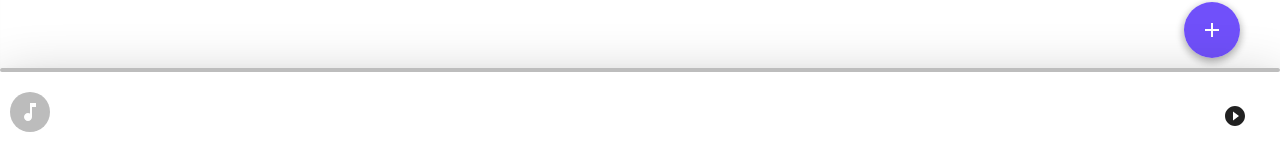
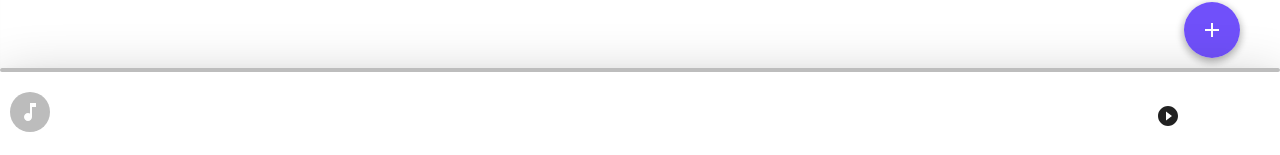
Before and after one commit to ashinzekene/react-music-player, a React (Create React App) app: page / in a window 1280 px wide. Shown: the part 642-797 px from the top of the page. Built offline with nearby package versions, Linux system fonts and the light colour scheme; what react-tap-event-plugin would draw is missing.

Commit message:
paper moves to nowplaying

```diff
--- a/src/App.js
+++ b/src/App.js
@@ -38,18 +38,14 @@ class App extends Component {
 
   componentWillReceiveProps(nextProps) {
     if (nextProps.playState !== this.props.playState) {
-      console.log("CHANGE")
       if (!nextProps.playState.playing) {
-        console.log("Pause")
         // PAUSE
         this.audioPlayer.pause()
       } else if (nextProps.playState.songId === this.props.playState.songId) {
         // RESUME
-        console.log("play")
         this.audioPlayer.play()
         // Start playing
       } else {
-        console.log("play")
         this.playSong(nextProps.playState.songId)
       }
     }
--- a/src/components/Header.js
+++ b/src/components/Header.js
@@ -24,7 +24,6 @@ class Header extends Component {
   }
 
   openPage = page => () => {
-    console.log("Toggle page")
     page && this.props.openPage(page)
     this.setState(prevState => ({ open: !prevState.open }))
   }
--- a/src/components/NowPlaying.js
+++ b/src/components/NowPlaying.js
@@ -18,13 +18,15 @@ const NowPlaying = props => {
     <Paper className="small-now-playing" zDepth={5} rounded={false}>
       <LinearProgress className="song-progress" mode="determinate" min={0} max={100} value={currentTime} />
       <div style={{ display: "flex", padding: "20px 10px" }} className="now-playing-container">
-        <div style={{ width: "15%" }}>
-          <Avatar icon={<ImageMusicNote />} />
+        <div style={{ width: "90%" }} onClick={ openNowPlaying } >
+          <div style={{ width: "15%", display: "inline-block" }}>
+            <Avatar icon={<ImageMusicNote />} />
+          </div>
+          <div style={{ display: "inline-block", width: "77%" }} className="song-title">
+            {song && song.name}
+          </div>
         </div>
-        <div className="song-title">
-          {song && song.name}
-        </div>
-        <div className="play-pause-button">
+        <div style={{ width: "50px" }} className="play-pause-button">
           <IconButton onClick={togglePlaying} >{button}</IconButton>
         </div>
       </div>
--- a/src/index.css
+++ b/src/index.css
@@ -33,7 +33,7 @@ body {
   padding-bottom: 10px;
   height: 140px;
 }
-.song .song-title {
+.song-title {
   padding: 0px 12px;
   white-space: nowrap;
   text-overflow: ellipsis;
--- a/src/views/MainView.js
+++ b/src/views/MainView.js
@@ -45,7 +45,7 @@ MainView.propTypes = {
   songs: propTypes.array.isRequired,
   playState: propTypes.object.isRequired,
   repeat: propTypes.number.isRequired,
-  currentTime: propTypes.func.isRequired
+  currentTime: propTypes.number.isRequired
 }
 
 export default connect(mapStateToProps, mapDispatchToProps)(MainView)
```
